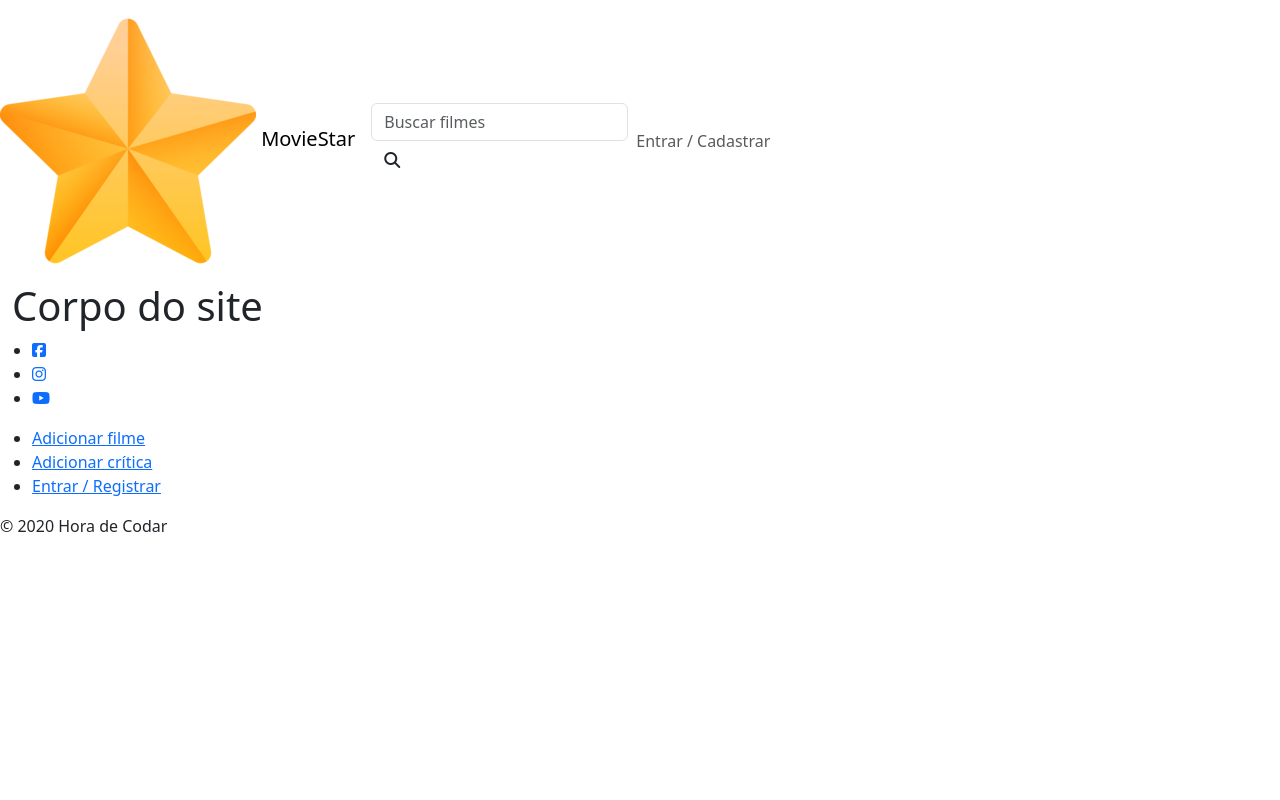
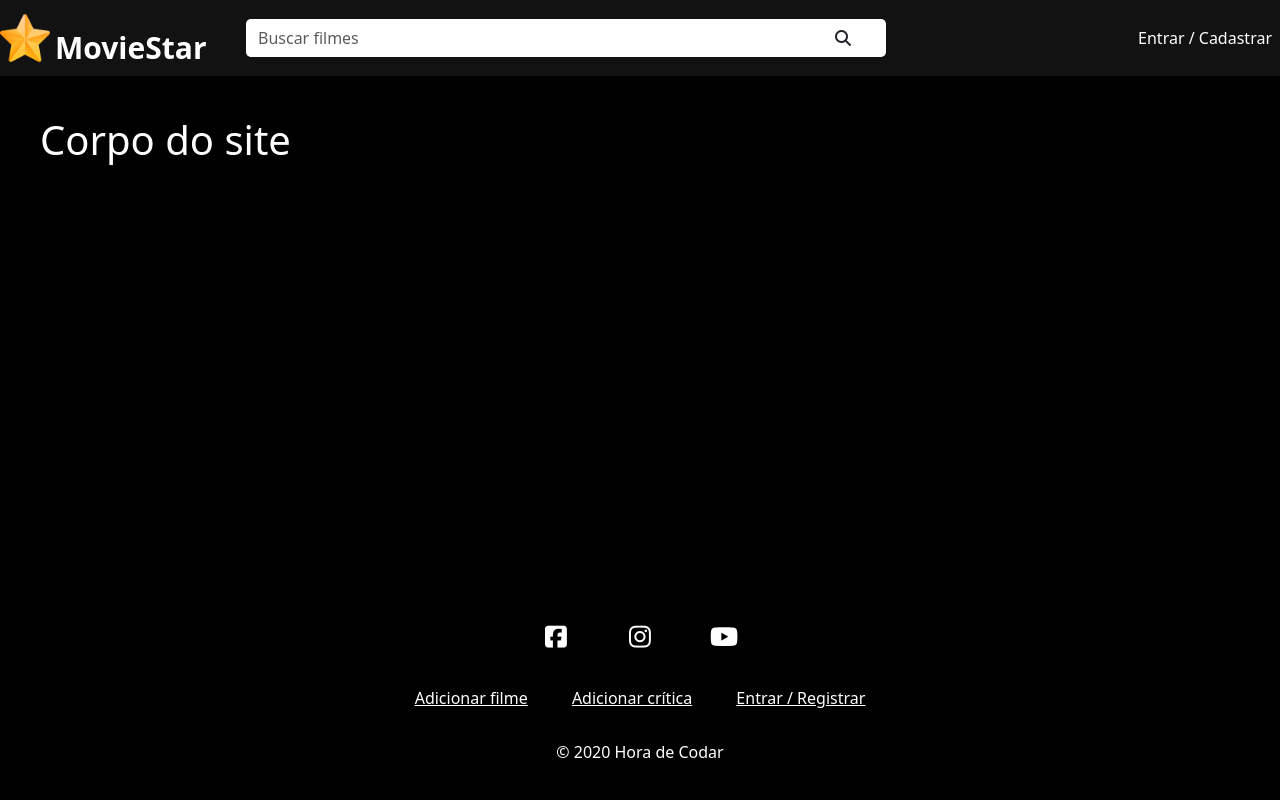
Before and after one commit to jean-meandonca/movies-php, a PHP site: page / in a window 1280 px wide. Run offline with PHP 8.4, Linux system fonts and the light colour scheme.

Commit message:
feat(2025-04-25) - Estilizacao do cabecalho e rodape

```diff
--- a/css/styles.css
+++ b/css/styles.css
@@ -1,3 +1,109 @@
-body{
+.navbar-brand{
+    position: relative;
+}
+
+#logo{
+    width: 50px;
+}
+
+#moviestar-title{
+    color: #fff;
+    position: absolute;
+    bottom: -2px;
+    font-size: 30px;
+    left: 55px;
+    font-weight: bold;
+}
+
+#main-navbar{
+    background-color: #121212;
+}
+
+#search-form{
+    margin: 0 auto;
     background-color: #FFF;
+    border-radius: 5px;
+    width: 50%;
+    margin-left: 180px;
 }
+
+#search-form .form-control{
+    border: none;
+    width: 90%;
+    box-shadow: none;
+}
+
+#navbar{
+    min-width: 30%;
+}
+
+.navbar-nav{
+    justify-content: flex-end;
+    width: 100%;
+}
+
+.navbar-nav .nav-item .nav-link{
+    color: #FFF;
+    transition: .5s;
+}
+
+.navbar-nav .nav-item .nav-link:hover{
+    color: #999;
+}
+
+.bold{
+    font-weight: bold;
+}
+
+#main-container{
+    background-color: #000;
+    color: #FFF;
+    min-height: 65vh;
+    padding: 40px;
+}
+
+#footer{
+    background: #000;
+    color: #FFF;
+    text-align: center;
+    margin: 0;
+    padding: 20px;
+}
+
+#social-container ul,
+#footer-links-container ul{
+    list-style-type: none;
+    padding: 0;
+}
+
+#social-container li,
+#footer-links-container li{
+    display: inline-block;
+    margin: 0 20px;
+}
+
+#social-container li{
+    height: 40px;
+    width: 40px;
+    border-radius: 100%;
+    transition: .5s;
+    line-height: 3;
+}
+
+#social-container li:hover{
+    background-color: #333;
+}
+
+#social-container a,
+#footer-links-container a{
+    color: #FFF;
+    transition: .5s;
+}
+
+#social-container li i{
+    font-size: 25px;
+}
+
+#footer-links-container{
+    margin: 30px 0;
+}
--- a/index.php
+++ b/index.php
@@ -22,9 +22,9 @@
             </a>
             <button class="navbar-toggler" type="button" data-toggle="collapse" data-target="#navbar"
             aria-controls="navbar" aria-expanded="false" arial-label="Toggle navigation">
-                <i class="fas fa-bars"></i>
+            <i class="fas fa-bars"></i>
             </button>
-            <form action="" method="GET" id="search-form" class="form-inline my-2 my-lg-0">
+            <form action="" method="GET" id="search-form" class="d-flex my-2 my-lg-0">
                 <input type="text" name="q" id="search" class="form-control mr-sm-2" type="search"
                 placeholder="Buscar filmes" aria-label="Search">
                 <button class="btn my-2 my-sm-0" type="submit">
@@ -44,7 +44,7 @@
         <h1>Corpo do site</h1>
     </div>
     <footer id="footer">
-        <div class="social-container">
+        <div id="social-container">
             <ul>
                 <li>
                     <a href="#"><i class="fab fa-facebook-square"></i></a>
```
